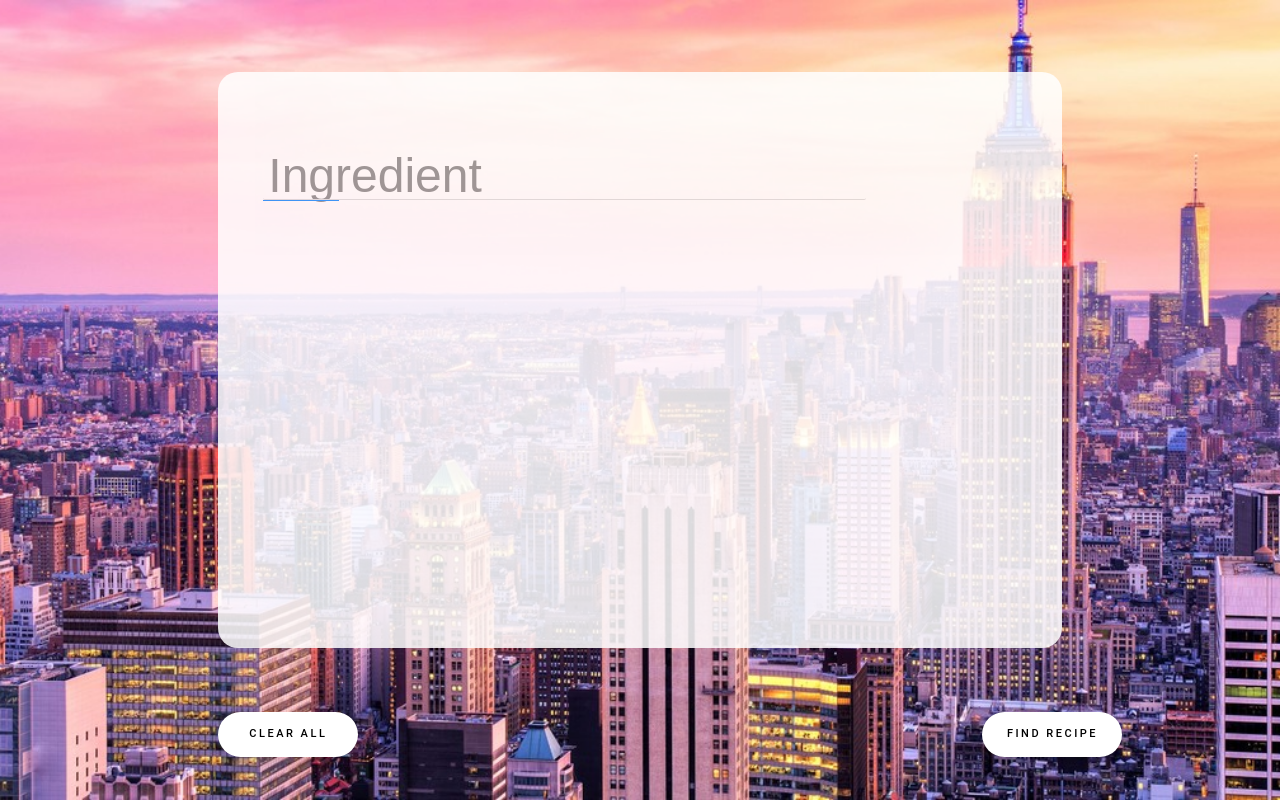
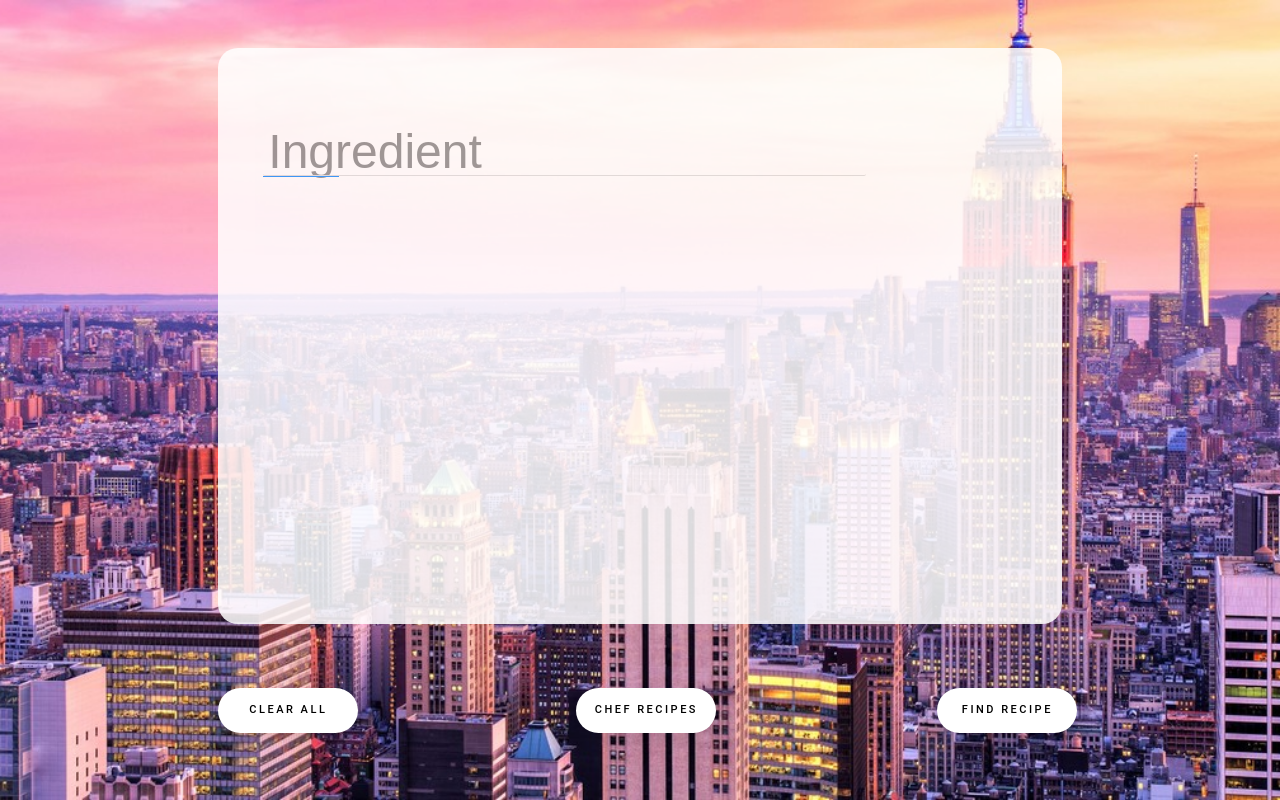
Before and after one commit to zacharysinger/recipes-from-refrigerator, a Flask app: page / in a window 1280 px wide. Run offline with Flask 2, Linux system fonts and the light colour scheme; some libraries are stand-ins or nearby versions.

Commit message:
Update index.html

```diff
--- a/templates/index.html
+++ b/templates/index.html
@@ -1,16 +1,9 @@
 <!DOCTYPE html>
-<html lang="en">
+<html lang="en" class="no_slide">
 <head>
     <meta charset="UTF-8">
     <title>Recipes From Refrigerator</title>
-</head>
-<body>
 
-</body>
-</html>
-
-<html class="no_slide">
-<head>
     <meta charset="UTF-8">
     <meta name="viewport" content="width=device-width, initial-scale=1">
 
@@ -21,21 +14,20 @@
     <link href='//fonts.googleapis.com/css?family=Open+Sans:400,600,700,300' rel='stylesheet' type='text/css'>
     <link href="http://code.ionicframework.com/ionicons/2.0.1/css/ionicons.min.css" rel="stylesheet" type="text/css">
     <link href='../static/css/styles.css' rel="stylesheet" type='text/css'>
-    <link rel="stylesheet" href="https://maxcdn.bootstrapcdn.com/bootstrap/4.4.1/css/bootstrap.min.css">
+    <link href='../static/css/bootstrap.min.css' rel="stylesheet" type='text/css'>
 
-    <script type="text/javascript" src="http://code.jquery.com/jquery-1.7.1.min.js"></script>
+    <script src="../static/scripts/jquery-3.5.1.min.js"></script>
     <script src="../static/scripts/auto_slide.js"></script>
-
 
 </head>
 <body>
+
 <div class="container">
     <div class="slide show" style="background-image: url('../static/images/1.jpg');"></div>
     <div class="slide" style="background-image: url('../static/images/2.jpg');"></div>
     <div class="slide" style="background-image: url('../static/images/3.jpg');"></div>
 </div>
 
-<br>
 <br>
 <br>
 
@@ -54,9 +46,6 @@
                 </ul>
             </div>
 
-
-
-
         </div>
     </div>
 
@@ -72,7 +61,15 @@
         <button class="clear_button">Clear All</button>
     </div>
 
-    <div class="col-md-6"></div>
+    <div class="col-md-2" style="width: 19%;
+    flex: 0 0 19.499%;max-width: 19%;"></div>
+
+    <div class="col-md-4" style="width: 27.555555555%;
+    flex: 0 0 27.555555555%;max-width: 27.555555555%;">
+        <a href="{{ url_for('recipes') }}">
+            <button class="recipe_button">Chef Recipes</button>
+        </a>
+    </div>
 
 
     <div class="col-md-1">
```
